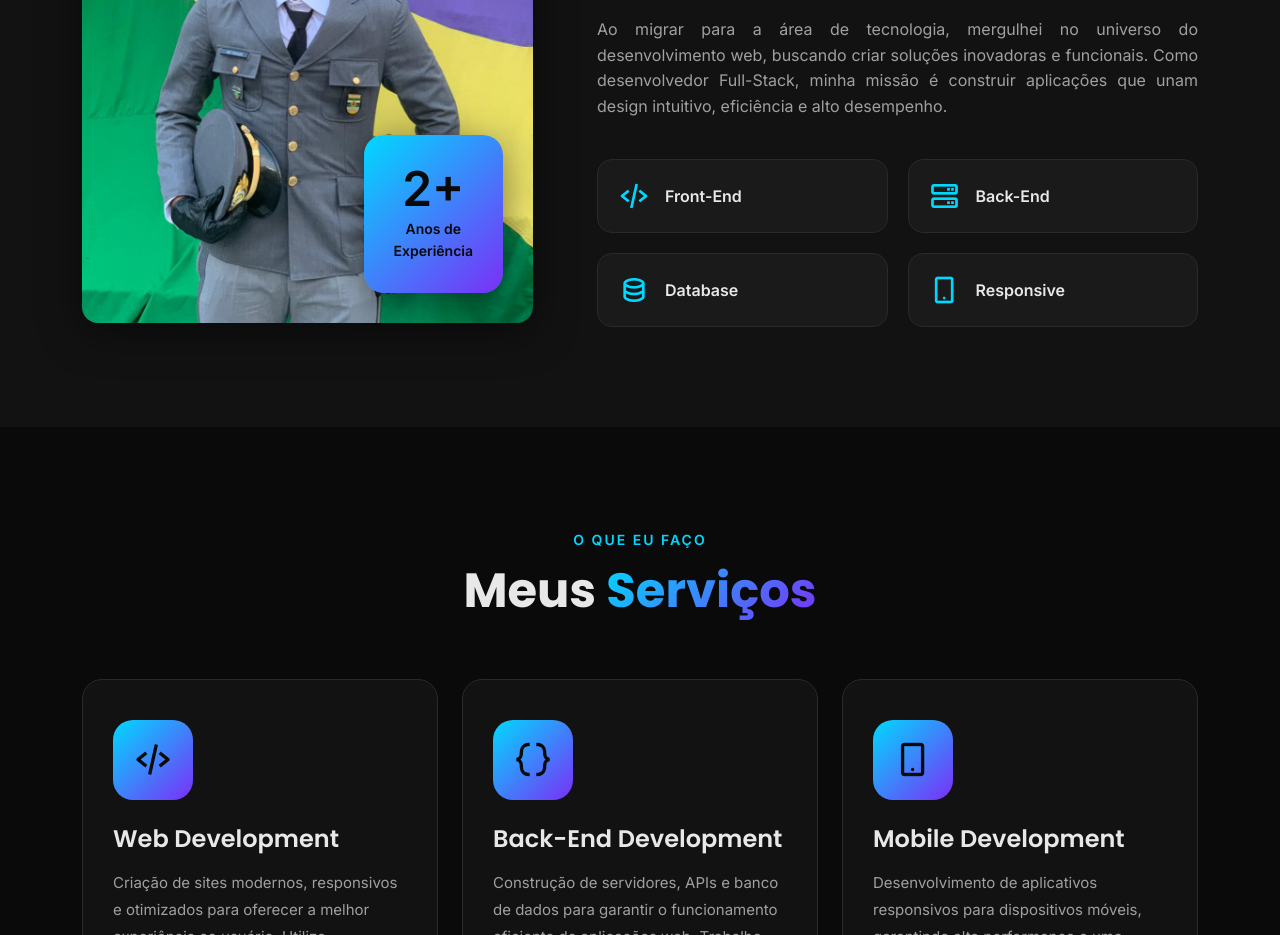
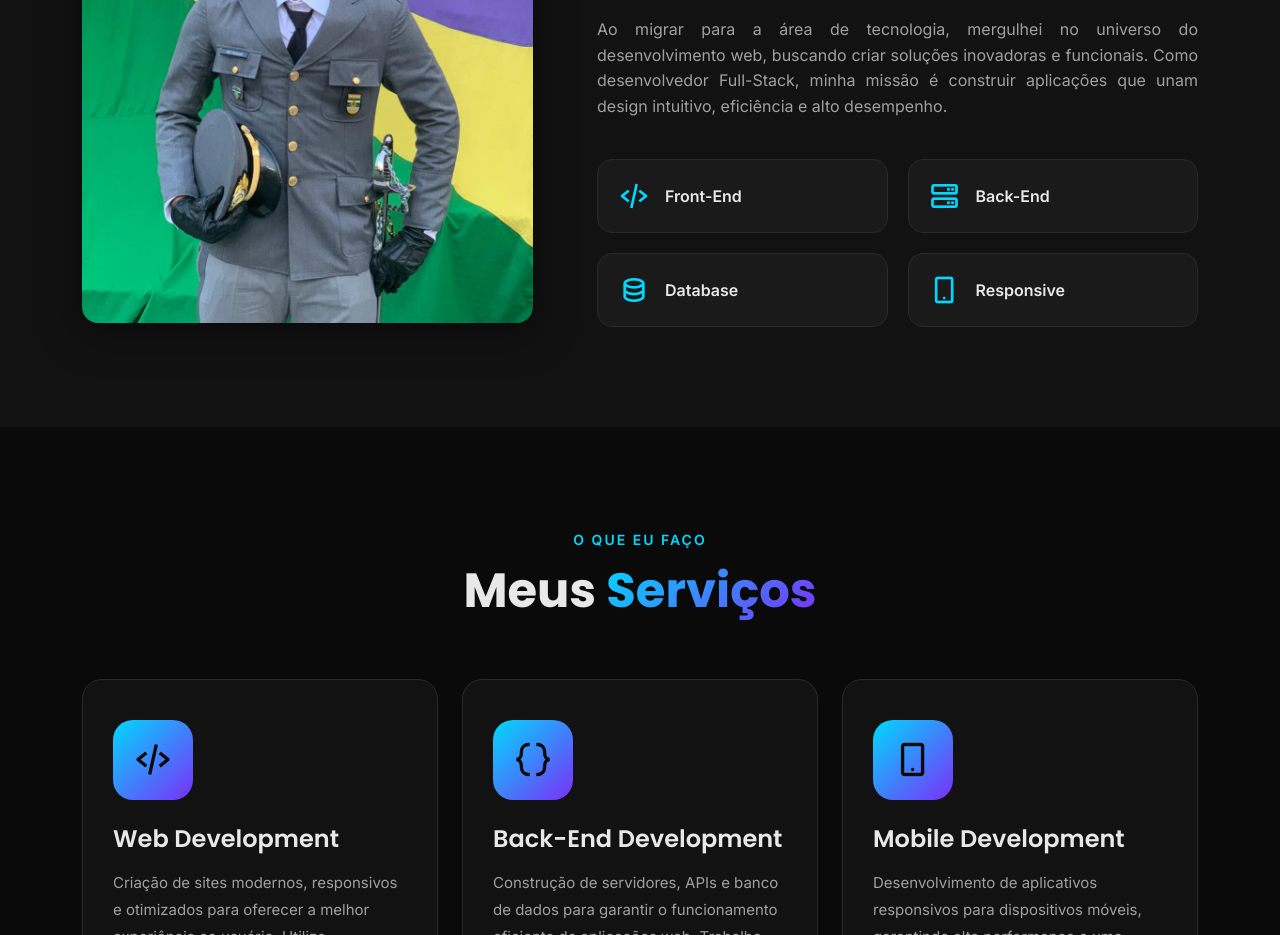
Before and after one commit to DiogoFranjosi/Meu_Portfolio_Profisional, a plain HTML site: page index.html in a window 1280 px wide. Shown: the part 1383-2318 px from the top of the page. Drawn offline with nearby package versions, Linux system fonts and the light colour scheme; some packages are replaced by stand-ins of ours; a script that the page names is missing.

Commit message:
Nova atualizacao

```diff
--- a/index.html
+++ b/index.html
@@ -129,10 +129,6 @@
                 <div class="col-lg-5" data-aos="fade-right">
                     <div class="about-image">
                         <img src="img/ImagemDePerfil.jpg" alt="Sobre Diogo Franjosi" class="img-fluid rounded-4">
-                        <div class="about-experience">
-                            <div class="experience-number">2+</div>
-                            <div class="experience-text">Anos de<br>Experiência</div>
-                        </div>
                     </div>
                 </div>
 
--- a/style/style.css
+++ b/style/style.css
@@ -485,31 +485,6 @@ section {
     box-shadow: var(--shadow-lg);
 }
 
-.about-experience {
-    position: absolute;
-    bottom: 30px;
-    right: 30px;
-    background: linear-gradient(135deg, var(--primary-color), var(--secondary-color));
-    padding: 30px;
-    border-radius: 20px;
-    text-align: center;
-    box-shadow: var(--shadow-lg);
-}
-
-.experience-number {
-    font-size: 48px;
-    font-weight: 800;
-    color: var(--bg-primary);
-    line-height: 1;
-}
-
-.experience-text {
-    font-size: 14px;
-    font-weight: 600;
-    color: var(--bg-primary);
-    margin-top: 5px;
-}
-
 .about-content {
     padding-left: 40px;
 }
```
